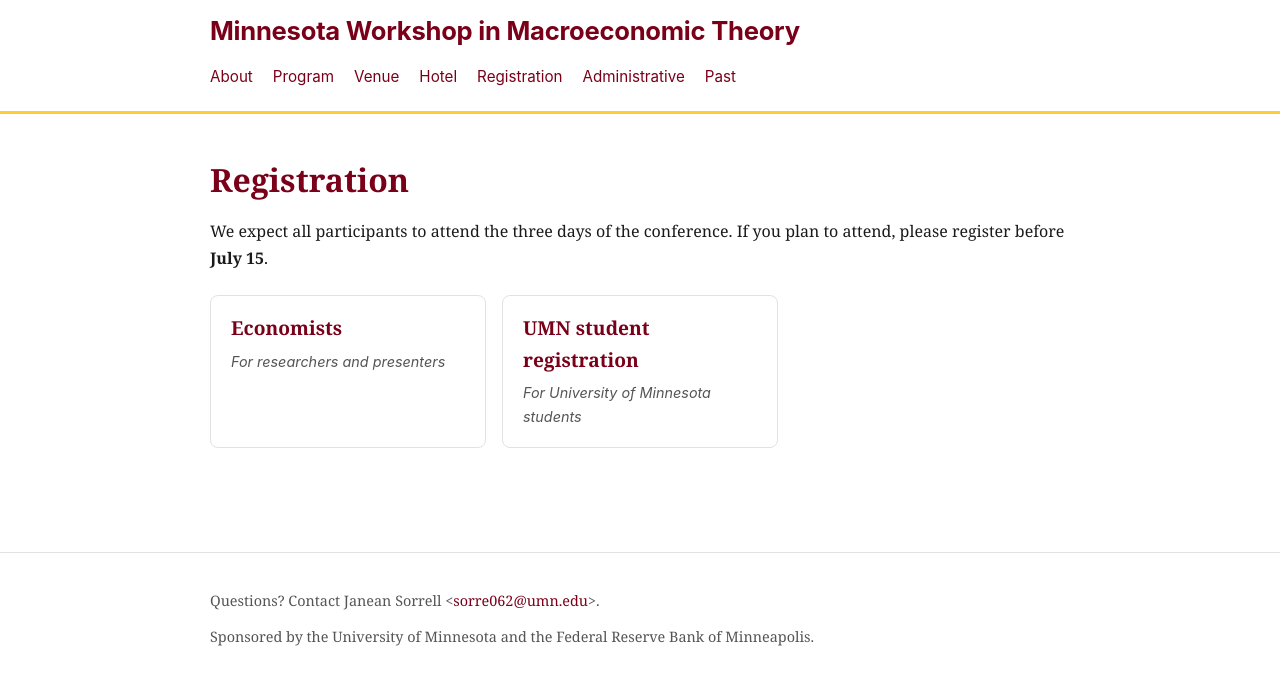
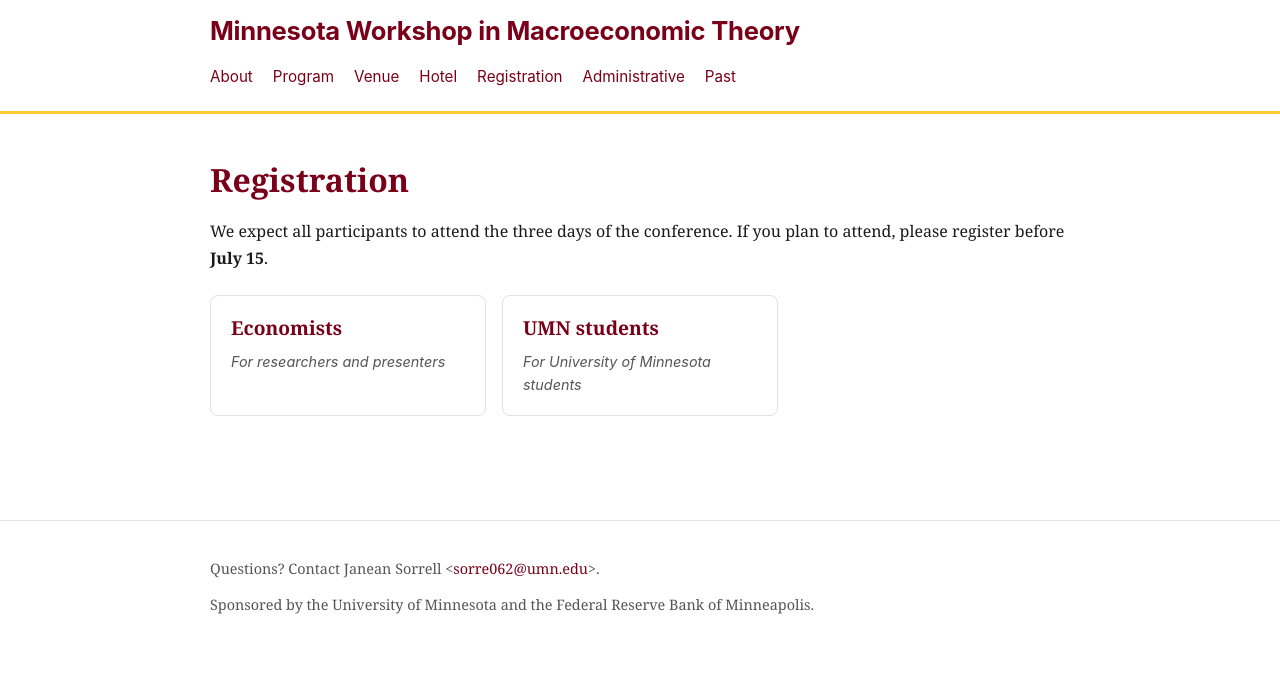
Before and after one commit to mnmacro/mnmacro.github.io, a Jekyll site: the page built from registration.md, in a window 1280 px wide. Shown: the top 685 px of the page. Built offline with Jekyll 4.4.1, drawn with Linux system fonts in a browser that asks for light colours.

Commit message:
Shorten UMN student registration card title to UMN students
Co-Authored-By: Claude Opus 4.7 (1M context) <noreply@anthropic.com>

```diff
--- a/registration.md
+++ b/registration.md
@@ -14,7 +14,7 @@ permalink: /registration/
     <p class="dates">For researchers and presenters</p>
   </a>
   <a class="past-card" href="https://docs.google.com/forms/d/e/1FAIpQLSeOkDxbo-02h3OvKCtgpCu7vivYZ1vU8N0DtdziJ5k9RpFnyQ/viewform?usp=publish-editor">
-    <h2>UMN student registration</h2>
+    <h2>UMN students</h2>
     <p class="dates">For University of Minnesota students</p>
   </a>
 </div>
```
